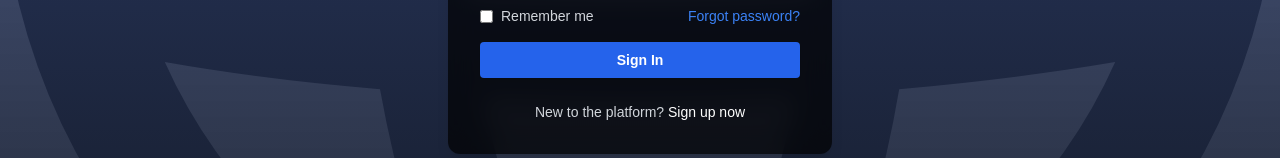
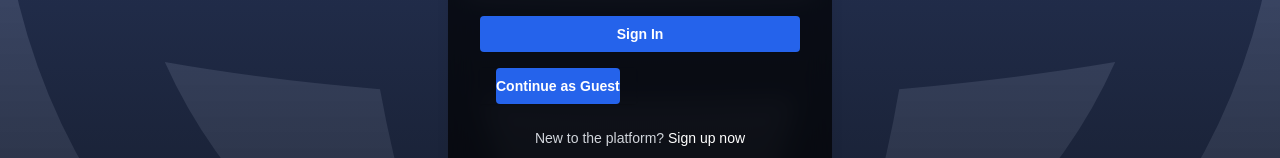
Before and after one commit to ishangiri/JobSeeker-s-Paradise, a Next.js app: page /login in a window 1280 px wide. Shown: the part 550-708 px from the top of the page. Built offline with nearby package versions, Linux system fonts and the light colour scheme; no server answers.

Commit message:
demo use button added

```diff
--- a/src/app/dashboard/jobDetails/apply/[id]/page.tsx
+++ b/src/app/dashboard/jobDetails/apply/[id]/page.tsx
@@ -46,11 +46,11 @@ export default function Page() {
       });
       setUploading(false);
       setUploadedFile(null);
-    } catch(error) {
+    } catch(error : any) {
       console.log(error);
       toast({
         variant: "destructive",
-        description: "Unable to submit application. Please try again.",
+        description: `${error.response?.data?.msg}`,
       });
       setUploading(false);
     }
--- a/src/components/SignInForm.tsx
+++ b/src/components/SignInForm.tsx
@@ -102,6 +102,11 @@ const SignInForm = ({onSubmit, loading} : LoginFormProps) => {
             >
               {loading ? 'Signing in...' : 'Sign In'}
             </Button>
+            <Button>
+              <Link href="/dashboard" className="w-full py-2 bg-blue-600 hover:bg-blue-700 font-semibold rounded">
+                Continue as Guest
+              </Link>
+            </Button>
           </form>
         </Form>
 
```
